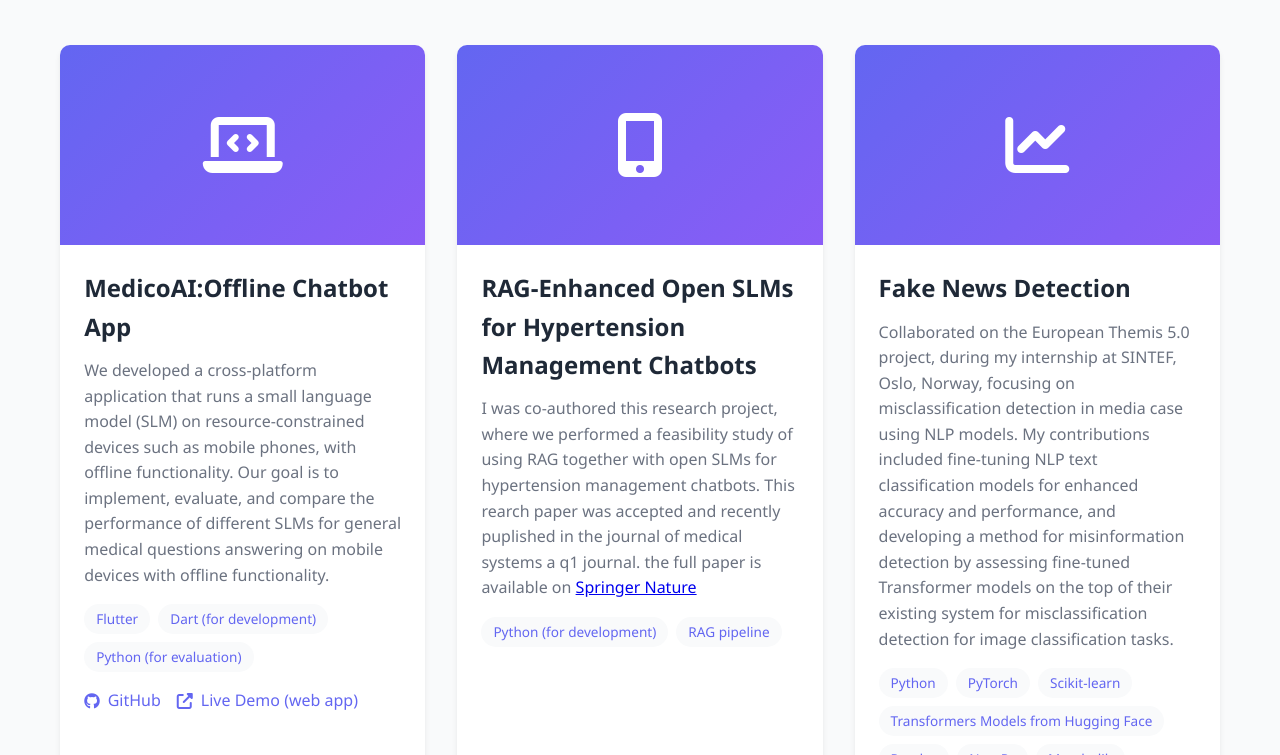
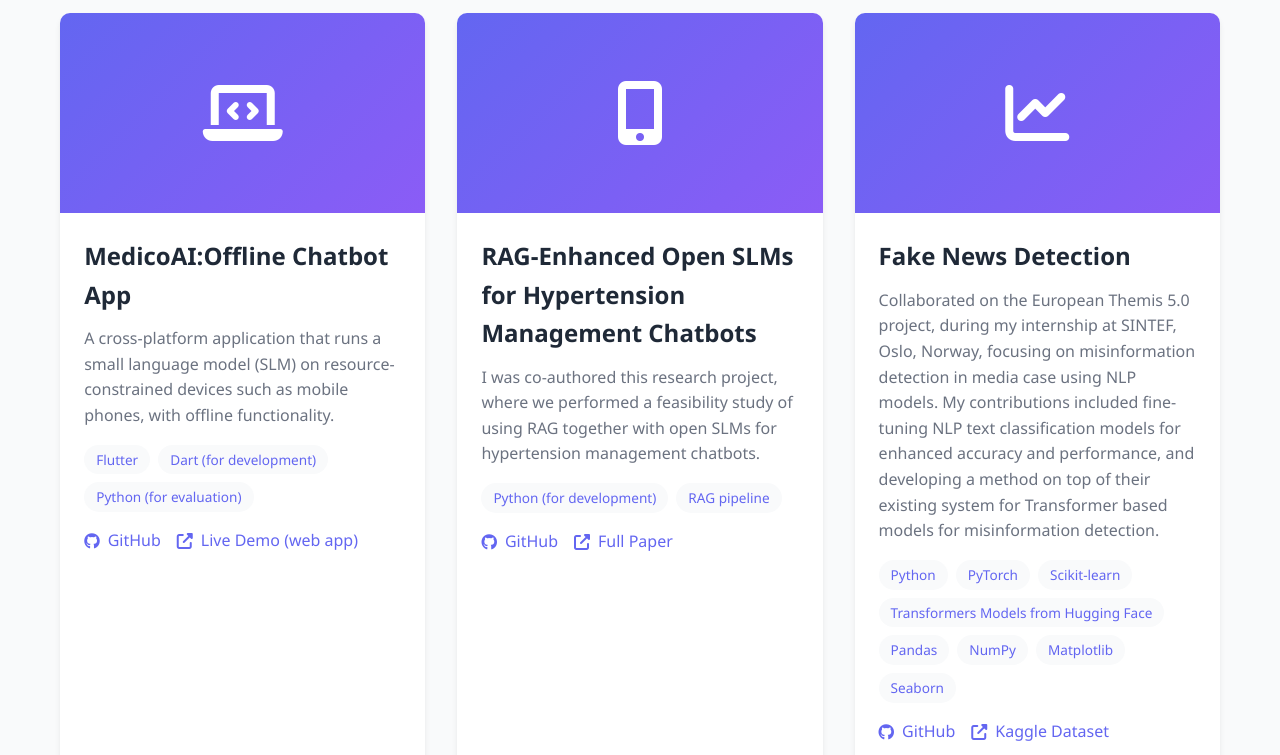
Before and after one commit to Aqila-Farahmand/Aqila-Farahmand.github.io, a plain HTML site: page index.html in a window 1280 px wide. Shown: the part 2840-3595 px from the top of the page. Drawn offline with Linux system fonts and the light colour scheme.

Commit message:
update the project discriptions

```diff
--- a/index.html
+++ b/index.html
@@ -64,7 +64,7 @@
                     <p>
                         I believe in the power of collaboration and the importance of staying current with
                         state of the art technologies and research methods. Whether working independently or as part of a team,
-                        I bring enthusiasm and innovation to every project.
+                        I bring enthusiasm and innovation to the projects I work on.
                     </p>
                     <p>
                         Having lived in 5 different countries, I have gained extensive international experience that has shaped both my
@@ -75,7 +75,7 @@
                     </p>
                     <p>
                         With nearly 2 years of experience in the field, I have contributed to multiple research projects and
-                        have 1 publication in a Q1 journal, demonstrating my commitment to advancing knowledge in AI and machine learning.
+                        have 1 publication in the journal of medical systems.
                     </p>
                 </div>
             </div>
@@ -152,9 +152,9 @@
                     </div>
                     <div class="project-content">
                         <h3>MedicoAI:Offline Chatbot App</h3>
-                        <p>We developed a cross-platform application that runs a small language model (SLM) on resource-constrained devices
+                        <p>A cross-platform application that runs a small language model (SLM) on resource-constrained devices
                         such as mobile phones, with offline functionality.
-                        Our goal is to implement, evaluate, and compare the performance of different SLMs for general medical questions answering on mobile devices with offline functionality.</p>
+                        </p>
                         <div class="project-tech">
                             <span>Flutter</span>
                             <span>Dart (for development)</span>
@@ -173,12 +173,14 @@
                     <div class="project-content">
                         <h3>RAG-Enhanced Open SLMs for Hypertension Management Chatbots</h3>
                         <p>I was co-authored this research project, where we performed a feasibility study of using RAG together with open SLMs for hypertension management chatbots.
-                            This rearch paper was accepted and recently puplished in the journal of medical systems a q1 journal.
-                            the full paper is available on <a href="https://link.springer.com/article/10.1007/s10916-025-02297-7" target="_blank">Springer Nature</a>
                         </p>
                         <div class="project-tech">
                             <span>Python (for development)</span>
                             <span>RAG pipeline</span>
+                        </div>
+                        <div class="project-links">
+                            <a href="https://github.com/Aqila-Farahmand/experiments-2025-joms-rag" class="project-link"><i class="fab fa-github"></i> GitHub</a>
+                            <a href="https://link.springer.com/article/10.1007/s10916-025-02297-7" class="project-link"><i class="fas fa-external-link-alt"></i> Full Paper</a>
                         </div>
                     </div>
                 </div>
@@ -188,9 +190,10 @@
                     </div>
                     <div class="project-content">
                         <h3>Fake News Detection</h3>
-                        <p>Collaborated on the European Themis 5.0 project, during my internship at SINTEF, Oslo, Norway, focusing on misclassification detection in media case using NLP models.
-                        My contributions included fine-tuning NLP text classification models for enhanced accuracy and performance, and
-                        developing a method for misinformation detection by assessing fine-tuned Transformer models on the top of their existing system for misclassification detection for image classification tasks.</p>
+                        <p>Collaborated on the European Themis 5.0 project, during my internship at SINTEF, Oslo, Norway, focusing on misinformation detection in media case using NLP models.
+                        My contributions included fine-tuning NLP text classification models for enhanced accuracy and performance,
+                        and developing a method on top of their existing system for Transformer based models for misinformation detection.
+                        </p>
                         <div class="project-tech">
                             <span>Python</span>
                             <span>PyTorch</span>
```
